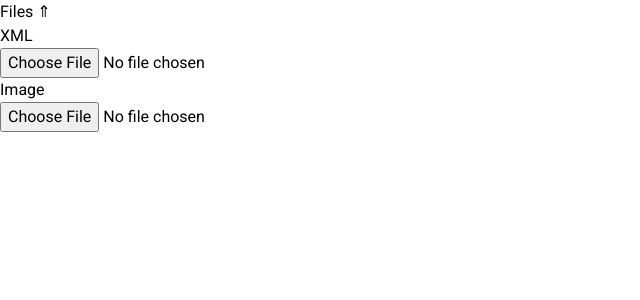
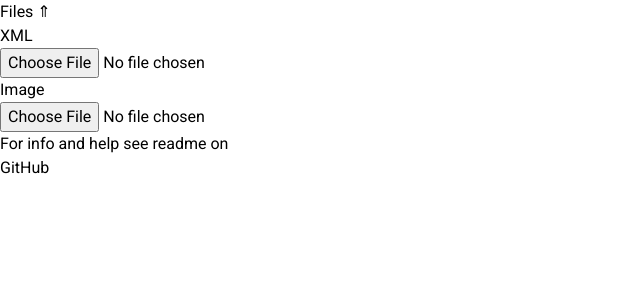
Before and after one commit to manierim/adeditor, a Vue app: page / in a window 1280 px wide. Shown: the top 300 px of the page, without its empty margins (0-640 px from the left). Built offline with nearby package versions, Linux system fonts and the light colour scheme.

Commit message:
[UI] added reference to readme for info

```diff
--- a/src/App.vue
+++ b/src/App.vue
@@ -177,6 +177,17 @@
           </div>
         </Card>
       </template>
+      <Card>
+        <div class="text-xs">
+          For info and help see
+          <a
+            class="font-semibold text-gray-700 underline hover:text-gray-800 hover:no-underline"
+            href="https://github.com/manierim/adeditor#main-features"
+            target="_blank"
+            >readme on GitHub</a
+          >
+        </div>
+      </Card>
     </div>
     <Map
       @map-click="mapClick"
--- a/src/components/partials/Card.vue
+++ b/src/components/partials/Card.vue
@@ -1,6 +1,7 @@
 <template>
   <div class="border border-gray-400 rounded shadow-md p-2 flex flex-col">
     <div
+      v-if="hasTitle"
       class="shadow-inner bg-gray-100 rounded flex mb-2"
       :class="{ collapsable }"
       @click="
@@ -36,6 +37,11 @@ export default {
       collapsed: false,
     };
   },
+  computed: {
+    hasTitle() {
+      return !!this.$slots.title;
+    },
+  },
 };
 </script>
 
```
Also changed, not shown: 1 other file (tests, documents, lock files or other folders).
